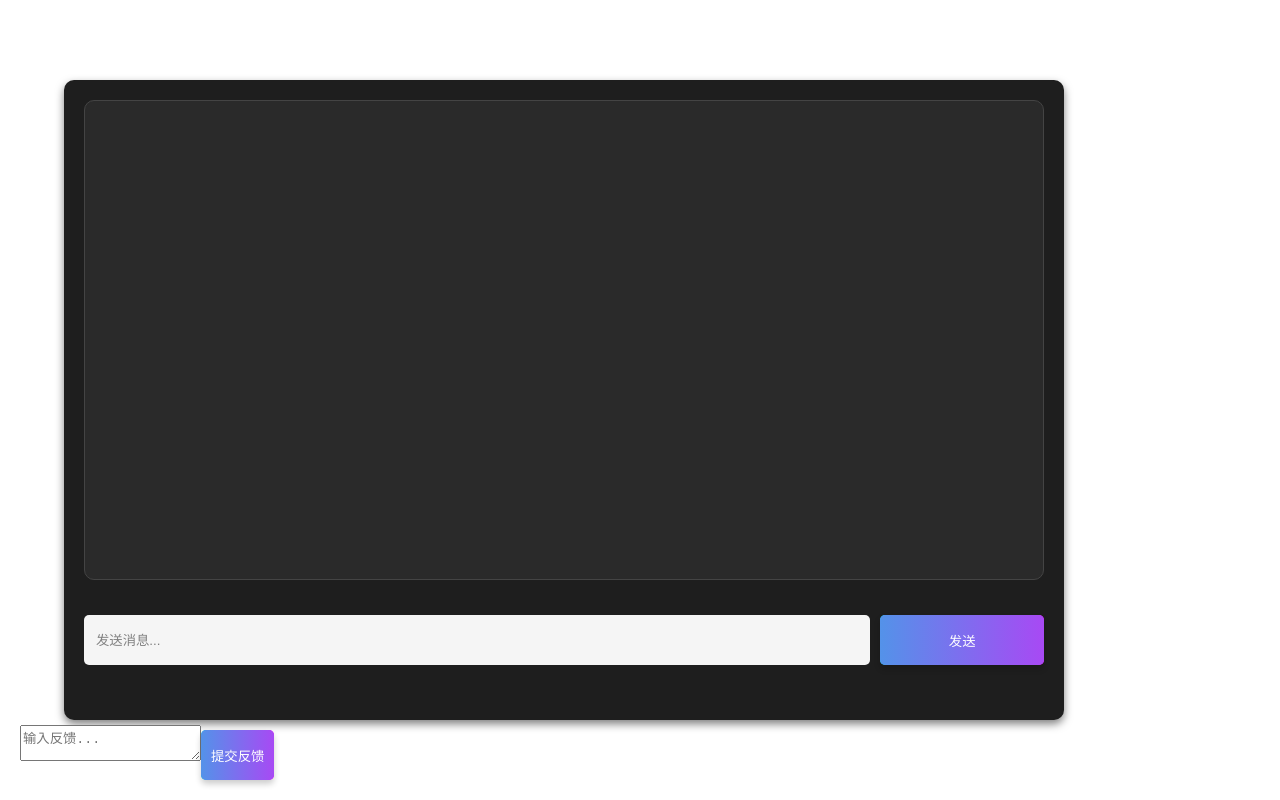
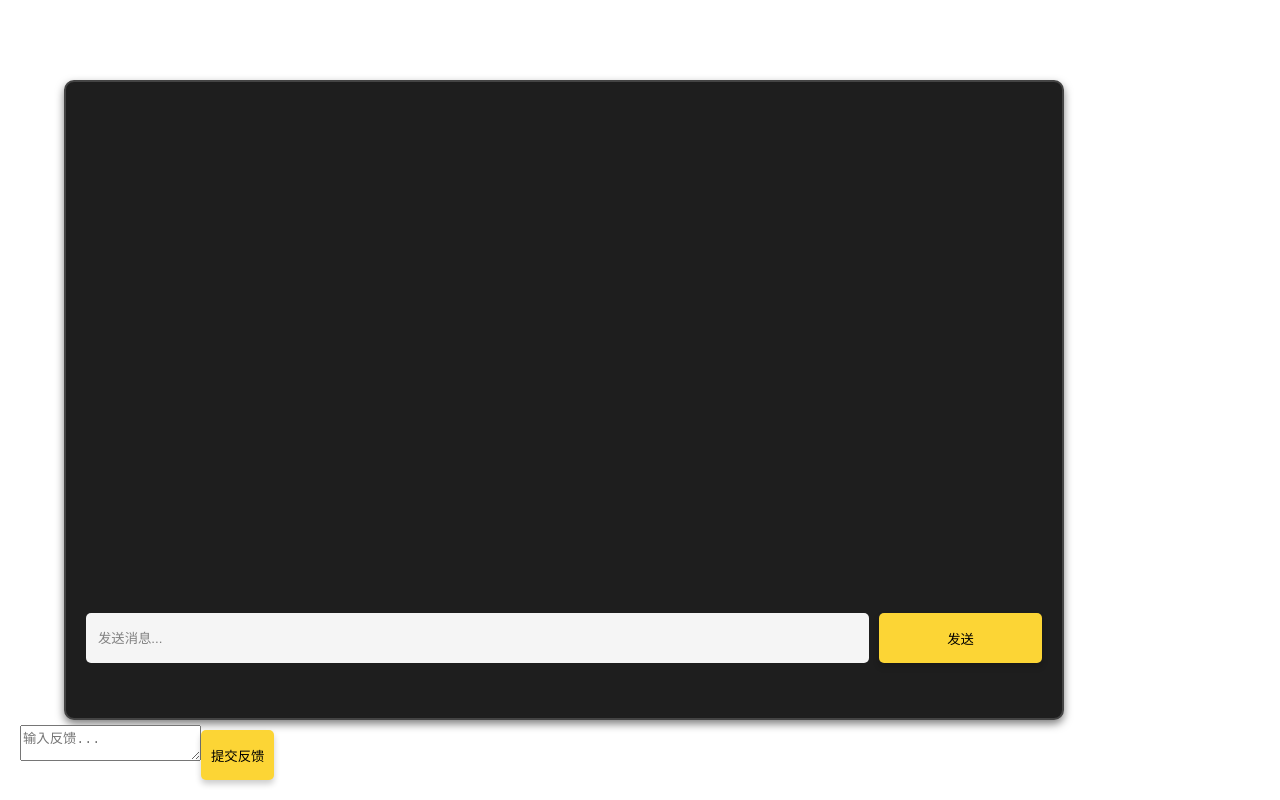
Before and after one commit to BlackBearCC/ChatWeb, a Vue app: page / in a window 1280 px wide. Built offline with nearby package versions, Linux system fonts and the light colour scheme.

Commit message:
更新:黄黑主题色调整

```diff
--- a/src/components/Chat.vue
+++ b/src/components/Chat.vue
@@ -34,6 +34,8 @@ export default {
 
   methods: {
     async sendMessage() {
+
+
       if (this.userInput.trim()) {
         this.messages.push({
           sender: 'User',
@@ -50,7 +52,8 @@ export default {
             },
             body: JSON.stringify({ data: this.userInput })
           });
-
+          // 清空输入框
+          this.userInput = '';
           // 处理流式响应
           const reader = response.body.getReader();
           while (true) {
@@ -85,8 +88,6 @@ export default {
           console.error(error);
         }
 
-        // 清空输入框
-        this.userInput = '';
       }
     },
 
@@ -118,13 +119,11 @@ export default {
       if (messageIndex !== -1 && typeWriterIndex < text.length) {
         this.messages[messageIndex].content += text.charAt(typeWriterIndex);
         this.typeWriterIndexes[requestId]++; // 更新typeWriterIndex
-
         setTimeout(() => {
           this.typeWriterEffect(text, requestId, speed); // 继续递归调用
         }, speed);
       } else {
-        // 打字机效果完成后，可以在此执行任何必要的操作
-        console.log("dayinwancheng");
+        // 打字机完成
       }
     },
   }
@@ -144,6 +143,7 @@ html, body {
 #chat-container {
    display: flex;
    flex-direction: column;
+  border: 2px solid #444444;
    width: 80vw; /* 设置宽度为视窗宽度的 2/3 */
    height: 50vw;
    max-width: 1000px; /* 可以根据需要调整最大宽度 */
@@ -162,26 +162,26 @@ html, body {
   overflow-y: auto; /* 超出部分滚动 */
   width: 100%; /* 聊天框宽度填满容器 */
   padding: 10px;
-  background-color: #2a2a2a;
-  border: 1px solid #444444;
+  //background-color: #2a2a2a;
+  //border: 1px solid #444444;
   border-radius: 10px;
 }
 .message {
   padding: 10px;
-  margin-bottom: 8px;
+  margin-bottom: 16px;
   border-radius: 8px;
   max-width: 80%;
   word-wrap: break-word;
 }
 
 .user-message {
-  background-color: blue; /* 用户消息的背景颜色 */
-  align-self: flex-end; /* 对齐到右边 */
-  margin-left: auto;
+  //background-color: #3b3b3b; /* 用户消息的背景颜色 */
+  align-self: flex-start;
+  //margin-left: auto;
 }
 
 .ai-message {
-  background-color: gray; /* AI 消息的背景颜色 */
+  background-color: #3b3b3b; /* AI 消息的背景颜色 */
   align-self: flex-start; /* 对齐到左边 */
 }
 /* 输入框和按钮的容器样式 */
@@ -210,10 +210,10 @@ input[type="text"] {
 }
 /* 输入框悬停及焦点效果 */
 input[type="text"]:hover, input[type="text"]:focus {
-  border-color: #00dbde; /* 高亮边框颜色 */
-  box-shadow: 0 0 8px #00dbde; /* 发光效果 */
-  background-image: linear-gradient(to right, rgba(0, 128, 255, 0), rgba(0, 219, 222, 0.2)); /* 充能渐变效果 */
-  caret-color: #fc00ff; /* 设置醒目的光标颜色 */
+  border-color: #fcd535; /* 高亮边框颜色 */
+  box-shadow: 0 0 8px #fcd535; /* 发光效果 */
+  background-image: linear-gradient(to right, rgba(0, 128, 255, 0), rgba(255, 205, 0, 0.2)); /* 充能渐变效果 */
+  caret-color: black; /* 设置醒目的光标颜色 */
 }
 
 /* 输入框内的占位符样式 */
@@ -223,10 +223,10 @@ input[type="text"]::placeholder {
 
 /* 按钮样式 */
 button {
-  background-image: linear-gradient(to left, #fc00ff, #00dbde); /* 初始渐变背景 */
+  background-image: linear-gradient(to left, #fcd535, #fcd535); /* 初始渐变背景 */
   flex-grow: 1; /* 输入框占据剩余空间 */ height: 50px; /* 按钮高度与输入框一致 */
   padding: 10px; /* 增加内边距以便文本居中 */
-  color: white;
+  color: black;
   border: none;
   border-radius: 5px;
   box-shadow: 0 4px 6px rgba(0, 0, 0, 0.2);
@@ -244,13 +244,15 @@ button::before {
   left: -100%; /* 开始时将伪元素置于左侧之外 */
   width: 300%; /* 使伪元素宽度为按钮的三倍 */
   height: 100%;
-  background-image: linear-gradient(to left, #fc00ff, #00dbde); /* 渐变背景 */
+  //background-image: transparent; /* 初始时渐变背景为透明 */
   transition: all 0.5s ease-out;
   z-index: -1;
 }
 
 button:hover::before {
   left: 0; /* 鼠标悬停时，移动伪元素以显示渐变效果 */
+  background-image: linear-gradient(to left, #ff7200, #fcd535); /* 鼠标悬停时的渐变背景 */
+
 }
 
 /* 按钮文本样式，确保在动画之上 */
```
